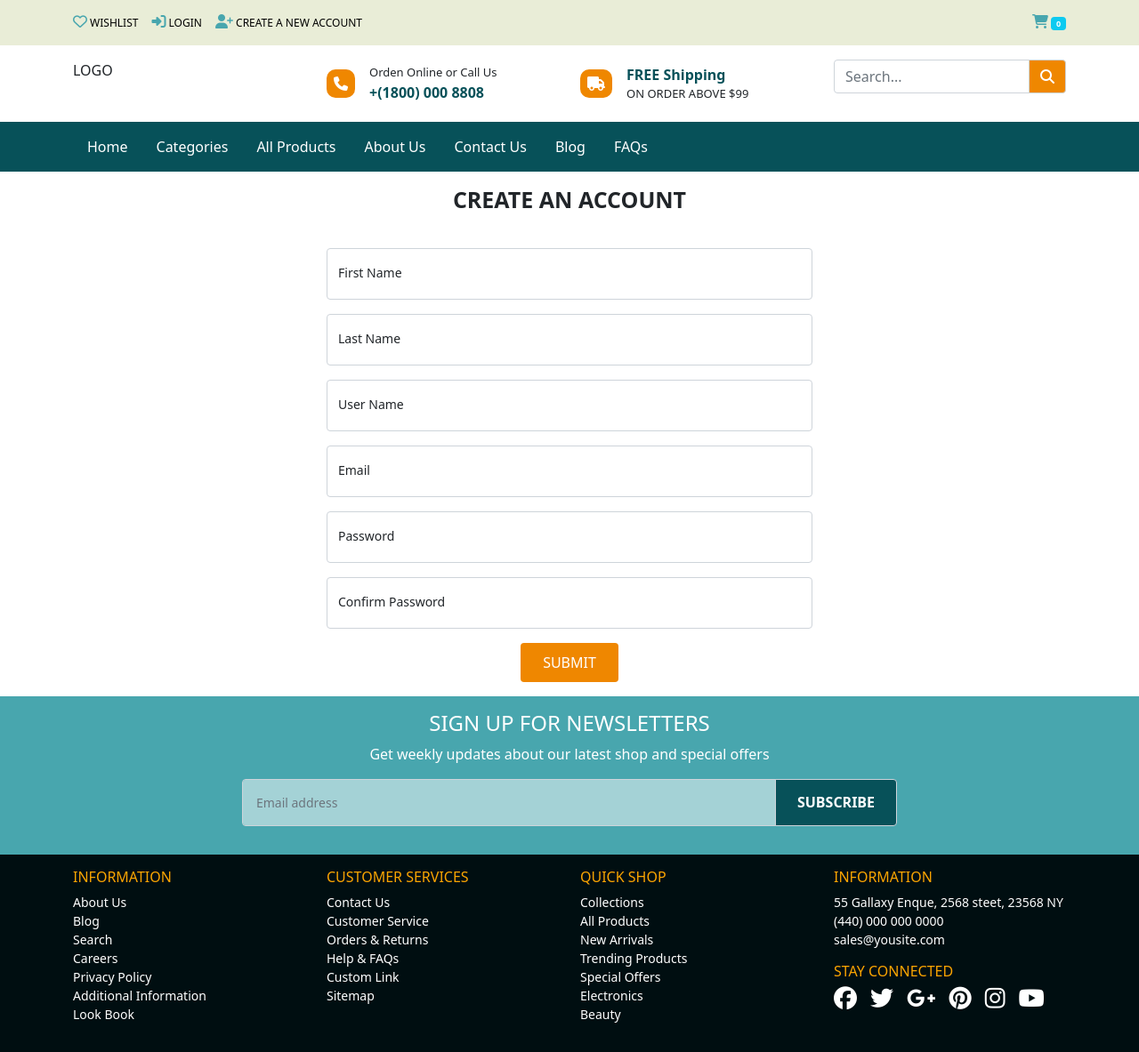
After one commit to ThDat1301/Electronic-store, a Django app: page /accounts/signup/ in a window 1280 px wide. The commit adds this page. Shown: the whole page at 89% size. Run offline with Django 4.2, Linux system fonts and the light colour scheme; data that the repository does not hold is empty; some libraries are stand-ins or nearby versions.

Commit message:
add signup signin

```diff
--- a/home_page/admin.py
+++ b/home_page/admin.py
@@ -1,6 +1,6 @@
 from django.contrib import admin
 from django.utils.html import mark_safe
-from .models import Category, Product
+from .models import Category, Product, User
 
 
 class ProductAdmin(admin.ModelAdmin):
@@ -16,3 +16,4 @@ class ProductAdmin(admin.ModelAdmin):
 # Register your models here.
 admin.site.register(Category)
 admin.site.register(Product, ProductAdmin)
+admin.site.register(User)
--- a/home_page/models.py
+++ b/home_page/models.py
@@ -39,7 +39,7 @@ class User(AbstractUser):
     avatar = models.ImageField(upload_to='uploads/%Y/%m', default=None)
 
     def __str__(self):
-        return self.name
+        return self.username
 
 
 class Comment(models.Model):
--- a/home_page/static/home_page/style.css
+++ b/home_page/static/home_page/style.css
@@ -560,3 +560,32 @@ footer {
     align-self: flex-end;
 }
 /* End Card */
+
+/* Signup */
+
+.title-primary {
+    font-size: 25px;
+    font-weight: 700;
+    text-transform: uppercase;
+    text-align: center;
+}
+
+.btn-primary {
+    background-color: var(--color-ef8700);
+    color: #fff;
+    text-transform: uppercase;
+    border: none;
+    min-width: 110px;
+    padding: 10px 0 10px 0;
+}
+.btn-primary:hover {
+    opacity: 0.8;
+    background-color: var(--color-ef8700);
+}
+.form-signup label,
+.form-login label{
+    font-size: 14px;
+
+}
+
+/* End Signup */
--- a/home_page/templates/layout/header.html
+++ b/home_page/templates/layout/header.html
@@ -7,14 +7,26 @@
                     <i class="fa-regular fa-heart"></i>
                     Wishlist
                 </a>
+                {% if user.is_authenticated %}
+                    <a class="d-inline-block" href="{% url 'logout' %}">
+                        <i class="fa-solid fa-right-to-bracket"></i>
+                        Logout
+                    </a>
                     <a class="d-inline-block" href="#">
+                        <i class="fa-solid fa-user"></i>
+                        My Account
+                    </a>
+                {% else %}
+                    <a class="d-inline-block" href="{% url 'login' %}">
                         <i class="fa-solid fa-right-to-bracket"></i>
                         Login
                     </a>
-                <a class="d-inline-block" href="#">
+                    <a class="d-inline-block" href="{% url 'signup' %}">
                         <i class="fa-solid fa-user-plus"></i>
                         Create a new account
                     </a>
+                {% endif %}
+
                 <a class="d-inline-block ms-auto" href="/cart">
                     <i class="fa-solid fa-cart-shopping"></i>
                     <span class="badge bg-info">0</span>
@@ -67,7 +79,7 @@
                     <li class="nav-item dropdown">
                         <a class="nav-link text-white py-3 px-3" href="#">Categories</a>
                         <div class="dropdown-menu">
-                            {% for c in categories%}
+                            {% for c in categories %}
                                 <a class="dropdown-item" href="/category/{{ c.id }}">{{ c.name }}</a>
                             {% endfor %}
                         </div>
--- /dev/null
+++ b/home_page/templates/registration/signup.html
@@ -0,0 +1,49 @@
+{% extends 'layout/base.html' %}
+{% load static %}
+
+{% block content %}
+    <div class="container">
+        <div class="row">
+            <div class="col-6 mx-auto d-flex flex-column justify-content-center">
+                <h5 class="title-primary py-3">CREATE AN ACCOUNT</h5>
+                {% for message in messages %}
+                    <div class="alert alert-{{ message.tags }}" role="alert">
+                        {{ message }}
+                    </div>
+                {% endfor %}
+                <form method="post" class="form-signup">
+                    {% csrf_token %}
+                    <div class="form-floating my-3">
+                        <input type="text" class="form-control" id="floatingInputFN" placeholder="First name" name="firstname">
+                        <label for="floatingInputFN">First Name</label>
+                    </div>
+                    <div class="form-floating my-3">
+                        <input type="text" class="form-control" id="floatingInputLN" placeholder="Last name" name="lastname">
+                        <label for="floatingInputFN">Last Name</label>
+                    </div>
+                    <div class="form-floating my-3">
+                        <input type="text" class="form-control" id="floatingInputUN" placeholder="User name" name="username">
+                        <label for="floatingInputUN">User Name</label>
+                    </div>
+                    <div class="form-floating my-3">
+                        <input type="email" class="form-control" id="floatingInputE" placeholder="Email" name="email">
+                        <label for="floatingInputE">Email</label>
+                    </div>
+                    <div class="form-floating my-3">
+                        <input type="password" class="form-control" id="floatingInputP" placeholder="Password" name="password">
+                        <label for="floatingInputP">Password</label>
+                    </div>
+                    <div class="form-floating my-3">
+                        <input type="password" class="form-control" id="floatingInputRP" placeholder="Re Password" name="repassword">
+                        <label for="floatingInputRP">Confirm Password</label>
+                    </div>
+                    <div class="form-floating mb-3 d-flex justify-content-center">
+                        <button type="submit" class="btn btn-primary">Submit</button>
+                    </div>
+                </form>
+            </div>
+        </div>
+
+    </div>
+
+{% endblock %}
--- a/home_page/urls.py
+++ b/home_page/urls.py
@@ -1,8 +1,11 @@
-from django.urls import path
+from django.urls import path, include
 from . import views
 
 urlpatterns = [
     path('', views.index, name='home_page'),
     path('category/<int:cate_id>/', views.category, name='category'),
-    path('cart/', views.cart, name='cart')
+    path('cart/', views.cart, name='cart'),
+    path('accounts/signup/', views.signup, name='signup'),
+    path('accounts/login/', views.login, name='login'),
+    path('logout', views.logout, name='logout')
 ]
--- a/home_page/views.py
+++ b/home_page/views.py
@@ -1,9 +1,10 @@
+from django.contrib.auth import authenticate, login as login_process, logout as logout_process
 from django.db.models import Count
-from django.shortcuts import render
+from django.shortcuts import render, redirect
 from django.http import HttpResponse
 from django.template import loader
-
-from home_page.models import Category, Product
+from django.contrib import messages
+from home_page.models import Category, Product, User
 
 
 def category(request, cate_id):
@@ -20,3 +21,45 @@ def index(request):
 def cart(request):
     template = loader.get_template('cart.html')
     return HttpResponse(template.render())
+
+
+def signup(request):
+    if request.method == 'POST':
+        firstname = request.POST['firstname']
+        lastname = request.POST['lastname']
+        username = request.POST['username']
+        email = request.POST['email']
+        password = request.POST['password']
+        repassword = request.POST['repassword']
+
+        if password == repassword:
+            user = User.objects.create_user(first_name=firstname,
+                                            last_name=lastname,
+                                            username=username,
+                                            email=email,
+                                            password=password)
+            user.save()
+            return redirect('login')
+        else:
+            messages.error(request, "The password is not the same!")
+            redirect('signup')
+    return render(request, 'registration/signup.html')
+
+
+def login(request):
+    if request.method == 'POST':
+        username = request.POST['username']
+        password = request.POST['password']
+        user = authenticate(username=username, password=password)
+        if user is not None:
+            login_process(request, user)
+            return redirect('/')
+        else:
+            messages.error(request, "User name or password wrong please try again!")
+            return redirect('login')
+    return render(request, 'registration/login.html')
+
+
+def logout(request):
+    logout_process(request)
+    return redirect('login')
```
Also changed, not shown: electronic-store/settings.py (+9 -3 lines), home_page/templates/registration/login.html (added, +35 -0 lines). Lines whose indentation alone changed are shown as unchanged.
